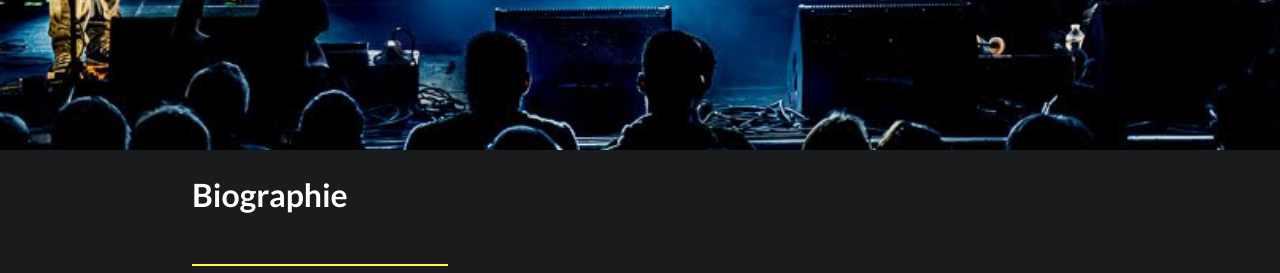
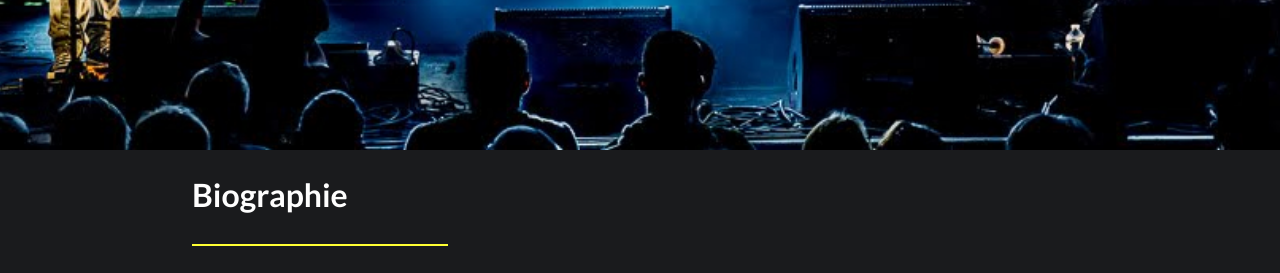
Before and after one commit to solariox/entertain-us, a plain HTML site: page index.html in a window 1280 px wide. Shown: the part 650-923 px from the top of the page. Drawn offline with nearby package versions, Linux system fonts and the light colour scheme; some packages are replaced by stand-ins of ours; a script that the page names is missing.

Commit message:
and again

```diff
--- a/css/style.css
+++ b/css/style.css
@@ -101,8 +101,8 @@ section {
 .separator {
   width: 20vw;
   height: 2px;
-  margin-top: 50px;
-  margin-bottom: 50px;
+  margin-top: 30px;
+  margin-bottom: 30px;
   background-color: #ffff33;
 }
 
@@ -347,7 +347,7 @@ p.pink:hover {
   flex-direction: column;
   justify-content: center;
   align-items: center;
-  height: 70vh;
+  padding: 5px 0;
 }
 
 footer {
```
